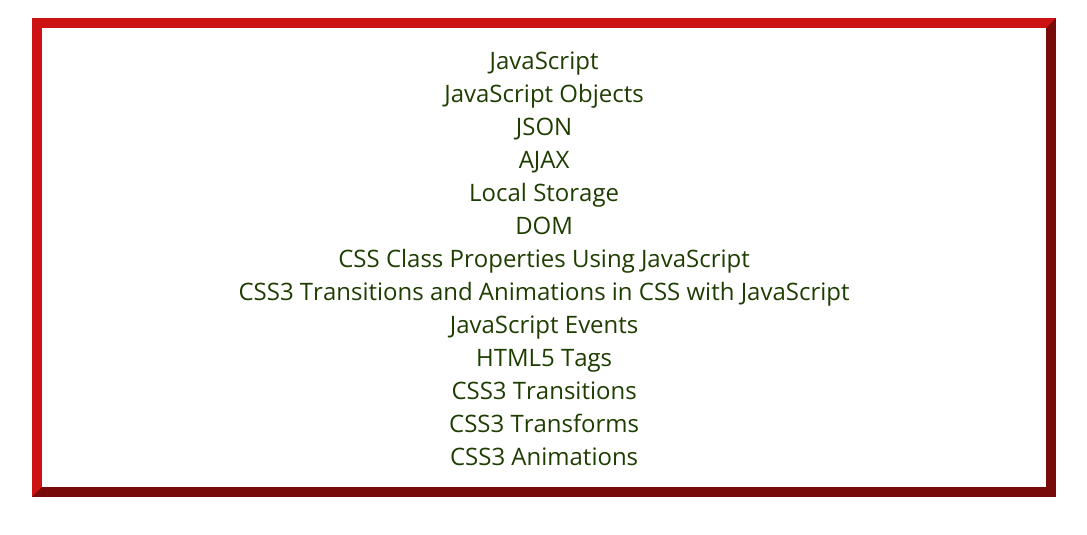
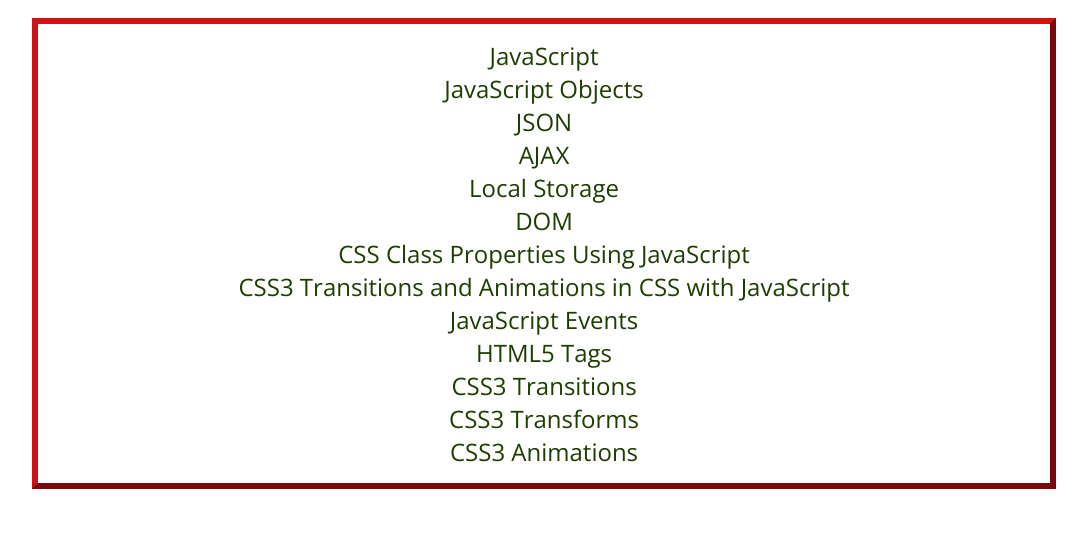
Before and after one commit to Kukla-Irina/Kukla-Irina.github.io, a plain HTML site: page index.html in a window 1280 px wide. Shown: the part 95-630 px from the top of the page, without its empty margins (96-1183 px from the left). Drawn offline with nearby package versions, Linux system fonts and the light colour scheme.

Commit message:
Update index.css

```diff
--- a/Styles/index.css
+++ b/Styles/index.css
@@ -8,7 +8,7 @@ body {
           margin:auto;
        }
  ul {
-          border: 10px outset #CC1212;
+          border: 6px outset #CC1212;
           padding: 15px;
 
         }
```
